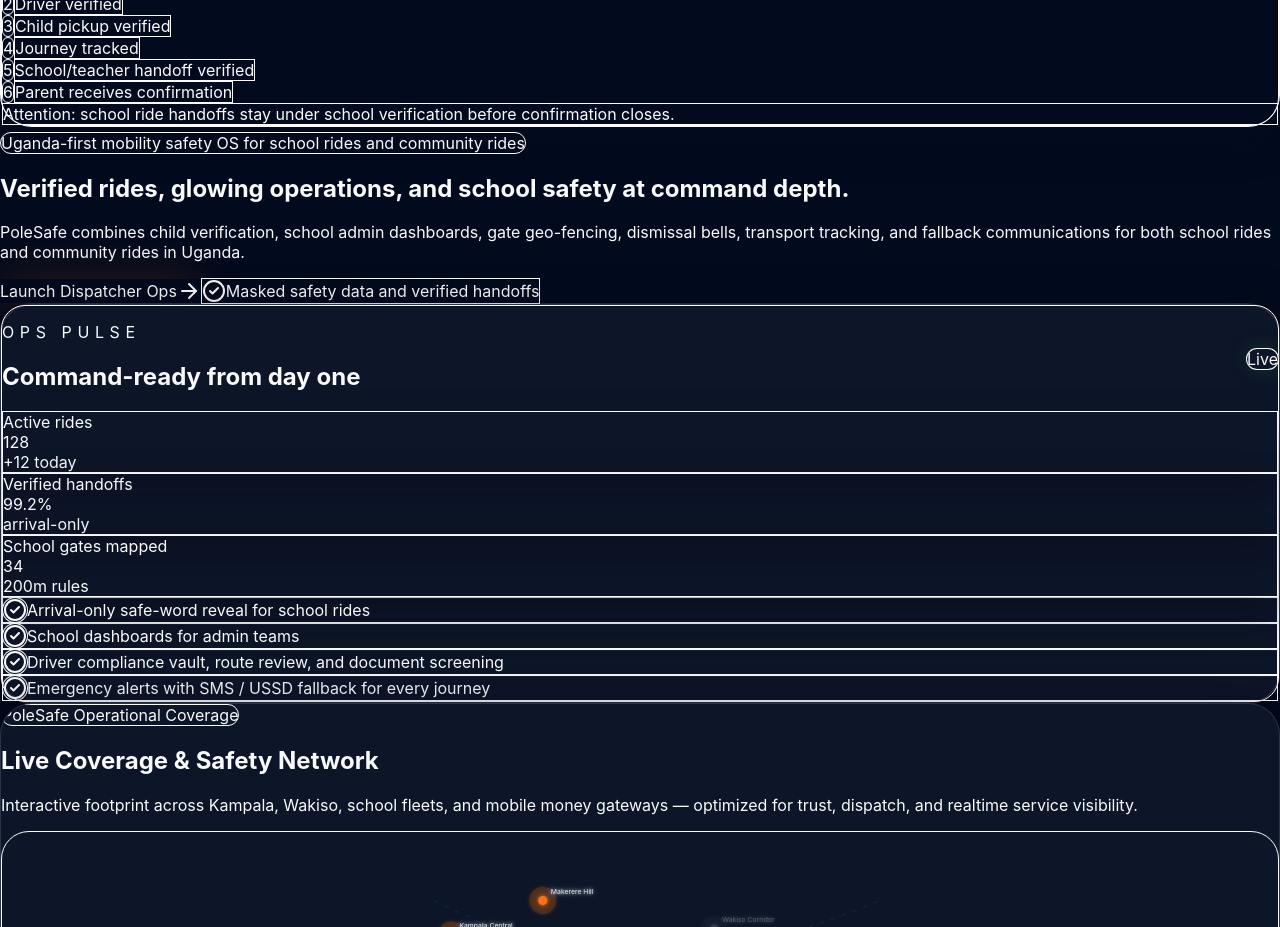
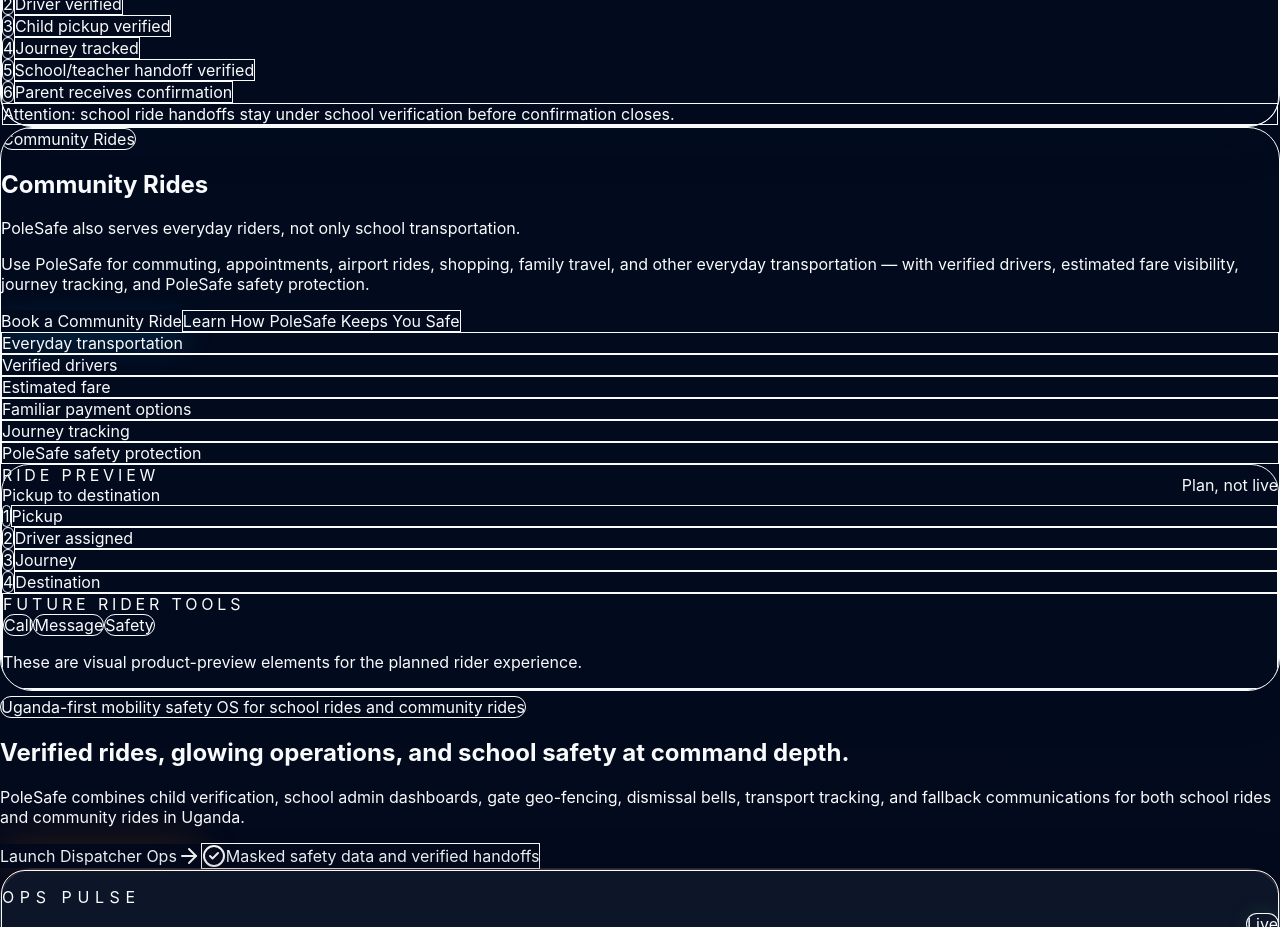
Before and after one commit to hassankavuma-prog/polesafe, a Next.js app: page / in a window 1280 px wide. Shown: the part 2060-2987 px from the top of the page. Built offline with nearby package versions, Linux system fonts and the light colour scheme.

Commit message:
feat: add PoleSafe community rides experience

```diff
--- a/app/page.tsx
+++ b/app/page.tsx
@@ -580,6 +580,73 @@
       <main className="relative">
         <BookingWidget />
         <TrustAndLiveSection />
+        <section className="mx-auto max-w-7xl px-4 py-6 sm:px-6 lg:px-8">
+          <div className="overflow-hidden rounded-[2rem] border border-sky-200 bg-white shadow-[0_18px_50px_rgba(15,23,42,0.08)]">
+            <div className="grid gap-0 lg:grid-cols-[1.02fr_0.98fr]">
+              <div className="bg-slate-950 px-5 py-6 text-white sm:px-6 sm:py-8">
+                <div className="inline-flex items-center gap-2 rounded-full border border-sky-400/20 bg-sky-500/10 px-3 py-1 text-xs font-semibold text-sky-200">Community Rides</div>
+                <h2 className="mt-4 text-2xl font-semibold tracking-tight sm:text-3xl">Community Rides</h2>
+                <p className="mt-3 max-w-xl text-sm leading-6 text-slate-300 sm:text-base">PoleSafe also serves everyday riders, not only school transportation.</p>
+                <p className="mt-4 max-w-xl text-sm leading-6 text-slate-300">
+                  Use PoleSafe for commuting, appointments, airport rides, shopping, family travel, and other everyday transportation — with verified drivers, estimated fare visibility, journey tracking, and PoleSafe safety protection.
+                </p>
+
+                <div className="mt-6 flex flex-wrap gap-3">
+                  <Link href="#booking" className="inline-flex items-center justify-center rounded-2xl bg-sky-600 px-5 py-3 text-sm font-semibold text-white shadow-[0_12px_30px_rgba(2,132,199,0.25)] transition hover:bg-sky-500 focus-visible:outline-none focus-visible:ring-2 focus-visible:ring-sky-300 focus-visible:ring-offset-2 focus-visible:ring-offset-slate-950">
+                    Book a Community Ride
+                  </Link>
+                  <Link href="#trust-safety" className="inline-flex items-center justify-center rounded-2xl border border-white/10 bg-white/5 px-5 py-3 text-sm font-semibold text-white transition hover:bg-white/10 focus-visible:outline-none focus-visible:ring-2 focus-visible:ring-white/30 focus-visible:ring-offset-2 focus-visible:ring-offset-slate-950">
+                    Learn How PoleSafe Keeps You Safe
+                  </Link>
+                </div>
+
+                <div className="mt-6 grid gap-3 sm:grid-cols-2">
+                  {[
+                    'Everyday transportation',
+                    'Verified drivers',
+                    'Estimated fare',
+                    'Familiar payment options',
+                    'Journey tracking',
+                    'PoleSafe safety protection',
+                  ].map((item) => (
+                    <div key={item} className="rounded-2xl border border-white/10 bg-white/5 px-4 py-3 text-sm text-slate-200">{item}</div>
+                  ))}
+                </div>
+              </div>
+
+              <div className="bg-white px-5 py-6 sm:px-6 sm:py-8">
+                <div className="rounded-[1.75rem] border border-slate-200 bg-slate-50 p-4 sm:p-5">
+                  <div className="flex items-center justify-between gap-3">
+                    <div>
+                      <div className="text-xs font-semibold uppercase tracking-[0.24em] text-slate-500">Ride preview</div>
+                      <div className="mt-1 text-lg font-semibold text-slate-900">Pickup to destination</div>
+                    </div>
+                    <div className="rounded-full bg-sky-50 px-3 py-1 text-xs font-semibold text-sky-700">Plan, not live</div>
+                  </div>
+
+                  <div className="mt-5 space-y-3">
+                    {['Pickup', 'Driver assigned', 'Journey', 'Destination'].map((step, index) => (
+                      <div key={step} className="flex items-center gap-3">
+                        <div className={`flex h-9 w-9 shrink-0 items-center justify-center rounded-full border ${index < 3 ? 'border-emerald-200 bg-emerald-50 text-emerald-700' : 'border-sky-200 bg-sky-50 text-sky-700'}`}>{index + 1}</div>
+                        <div className="flex-1 rounded-2xl border border-slate-200 bg-white px-4 py-3 text-sm font-medium text-slate-800">{step}</div>
+                      </div>
+                    ))}
+                  </div>
+
+                  <div className="mt-5 rounded-2xl border border-slate-200 bg-white px-4 py-4">
+                    <div className="text-xs font-semibold uppercase tracking-[0.24em] text-slate-500">Future rider tools</div>
+                    <div className="mt-3 flex flex-wrap gap-2 text-xs font-medium text-slate-700">
+                      {['Call', 'Message', 'Safety'].map((item) => (
+                        <span key={item} className="rounded-full border border-slate-200 bg-slate-50 px-3 py-1.5">{item}</span>
+                      ))}
+                    </div>
+                    <p className="mt-3 text-xs leading-5 text-slate-500">These are visual product-preview elements for the planned rider experience.</p>
+                  </div>
+                </div>
+              </div>
+            </div>
+          </div>
+        </section>
         <section className="mx-auto grid max-w-7xl gap-10 px-6 py-12 lg:grid-cols-[1.05fr_0.95fr] lg:px-8 lg:py-16">
           <div className="max-w-3xl">
             <div className="mb-6 inline-flex items-center gap-2 rounded-full border border-white/10 bg-white/5 px-3 py-1 text-xs text-orange-300 shadow-sm shadow-black/20 backdrop-blur-xl">
```
